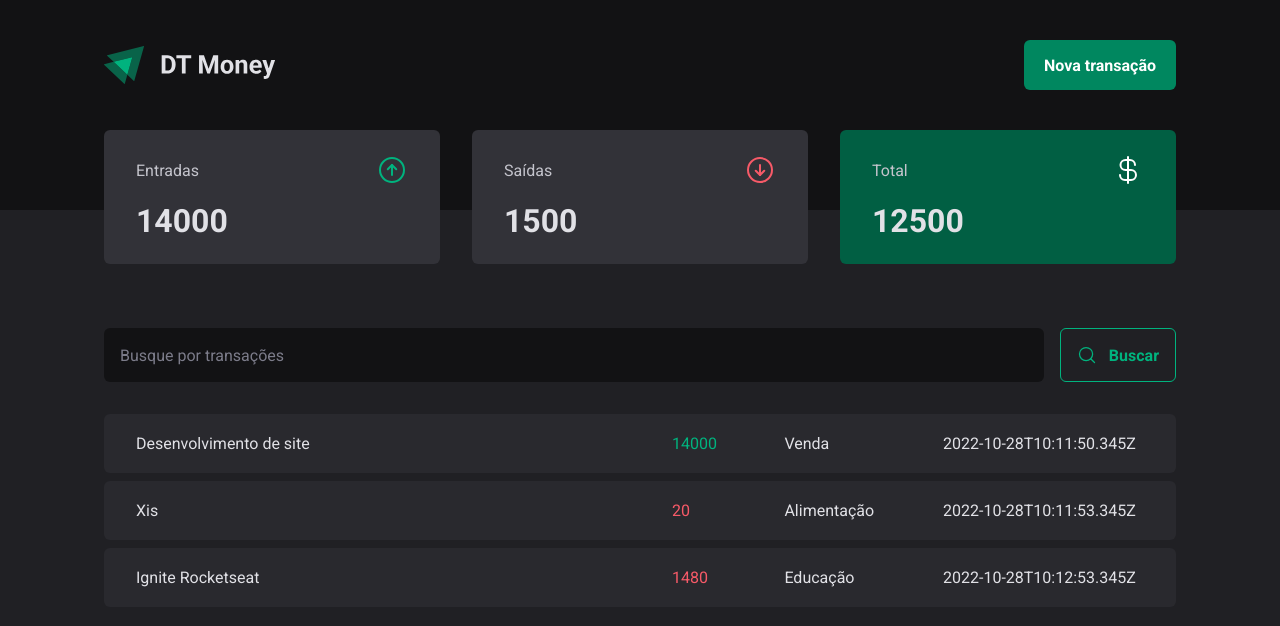
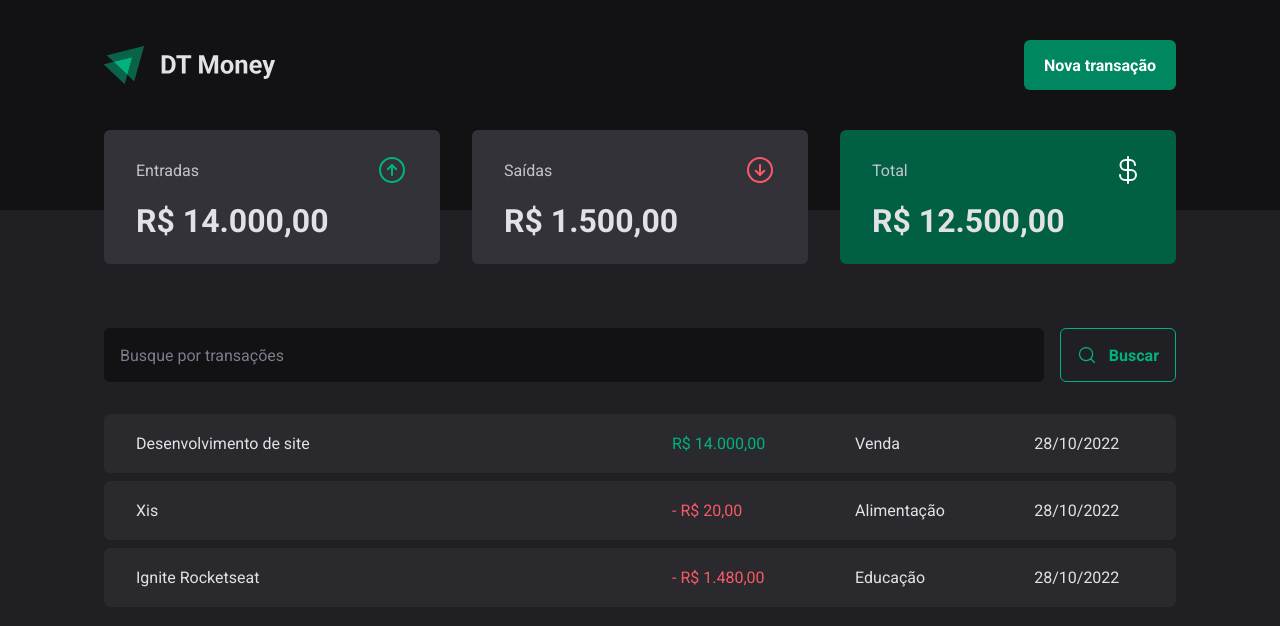
Before and after one commit to murilothom/dtmoney-2022, a React (Vite) app: page / in a window 1280 px wide. Shown: the top 626 px of the page. Built offline with nearby package versions, Linux system fonts and the light colour scheme; data requests are answered from the project's data file.

Commit message:
feat: format prices and dates

```diff
--- a/src/components/Summary/index.tsx
+++ b/src/components/Summary/index.tsx
@@ -1,23 +1,27 @@
-import { SummaryCard, SummaryContainer } from "./styles";
-import { ArrowCircleDown, ArrowCircleUp, CurrencyDollar } from 'phosphor-react'
-import { useContext } from "react";
-import { TransactionsContext } from "../../contexts/TransactionsContext";
+import { SummaryCard, SummaryContainer } from './styles';
+import { ArrowCircleDown, ArrowCircleUp, CurrencyDollar } from 'phosphor-react';
+import { useContext } from 'react';
+import { TransactionsContext } from '../../contexts/TransactionsContext';
+import { priceFormatter } from '../../utils/formatter';
 
-export function Summary () {
-  const { transactions } = useContext(TransactionsContext)
+export function Summary() {
+  const { transactions } = useContext(TransactionsContext);
 
-  const summary = transactions.reduce((acc, transaction) => {
-    if (transaction.type === 'income') {
-      acc.income += transaction.price
-      acc.total += transaction.price
-    } else {
-      acc.outcome += transaction.price
-      acc.total -= transaction.price
-    }
-    return acc
-  }, { income: 0, outcome: 0, total: 0 })
+  const summary = transactions.reduce(
+    (acc, transaction) => {
+      if (transaction.type === 'income') {
+        acc.income += transaction.price;
+        acc.total += transaction.price;
+      } else {
+        acc.outcome += transaction.price;
+        acc.total -= transaction.price;
+      }
+      return acc;
+    },
+    { income: 0, outcome: 0, total: 0 }
+  );
 
-  return(
+  return (
     <SummaryContainer>
       <SummaryCard>
         <header>
@@ -25,7 +29,7 @@
           <ArrowCircleUp size={32} color='#00b37e' />
         </header>
 
-        <strong>{summary.income}</strong>
+        <strong>{priceFormatter.format(summary.income)}</strong>
       </SummaryCard>
 
       <SummaryCard>
@@ -34,17 +38,17 @@
           <ArrowCircleDown size={32} color='#f75a68' />
         </header>
 
-        <strong>{summary.outcome}</strong>
+        <strong>{priceFormatter.format(summary.outcome)}</strong>
       </SummaryCard>
 
-      <SummaryCard variant="green">
+      <SummaryCard variant='green'>
         <header>
           <span>Total</span>
           <CurrencyDollar size={32} color='#fff' />
         </header>
 
-        <strong>{summary.total}</strong>
+        <strong>{priceFormatter.format(summary.total)}</strong>
       </SummaryCard>
     </SummaryContainer>
-  )
+  );
 }
--- a/src/pages/Transactions/index.tsx
+++ b/src/pages/Transactions/index.tsx
@@ -1,12 +1,17 @@
-import { useContext } from "react";
-import { Header } from "../../components/Header";
-import { Summary } from "../../components/Summary";
-import { TransactionsContext } from "../../contexts/TransactionsContext";
-import { SearchForm } from "./components/SearchForm";
-import { PriceHighlight, TransactionsContainer, TransactionsTable } from "./styles";
+import { useContext } from 'react';
+import { Header } from '../../components/Header';
+import { Summary } from '../../components/Summary';
+import { TransactionsContext } from '../../contexts/TransactionsContext';
+import { SearchForm } from './components/SearchForm';
+import {
+  PriceHighlight,
+  TransactionsContainer,
+  TransactionsTable,
+} from './styles';
+import { dateFormatter, priceFormatter } from '../../utils/formatter';
 
-export function Transactions () {
-  const { transactions } = useContext(TransactionsContext)
+export function Transactions() {
+  const { transactions } = useContext(TransactionsContext);
 
   return (
     <div>
@@ -20,19 +25,20 @@
           <tbody>
             {transactions.map((transaction) => (
               <tr key={transaction.id}>
-                <td width="50%">{transaction.description}</td>
+                <td width='50%'>{transaction.description}</td>
                 <td>
-                <PriceHighlight variant={transaction.type}>
-                  {transaction.price}
-                </PriceHighlight>
+                  <PriceHighlight variant={transaction.type}>
+                    {transaction.type === 'outcome' && '- '}
+                    {priceFormatter.format(transaction.price)}
+                  </PriceHighlight>
                 </td>
                 <td>{transaction.category}</td>
-                <td>{transaction.createdAt}</td>
+                <td>{dateFormatter.format(new Date(transaction.createdAt))}</td>
               </tr>
             ))}
           </tbody>
         </TransactionsTable>
       </TransactionsContainer>
     </div>
-  )
+  );
 }
--- /dev/null
+++ b/src/utils/formatter.ts
@@ -0,0 +1,6 @@
+export const dateFormatter = new Intl.DateTimeFormat('pt-BR');
+
+export const priceFormatter = new Intl.NumberFormat('pt-BR', {
+  style: 'currency',
+  currency: 'BRL',
+});
```
